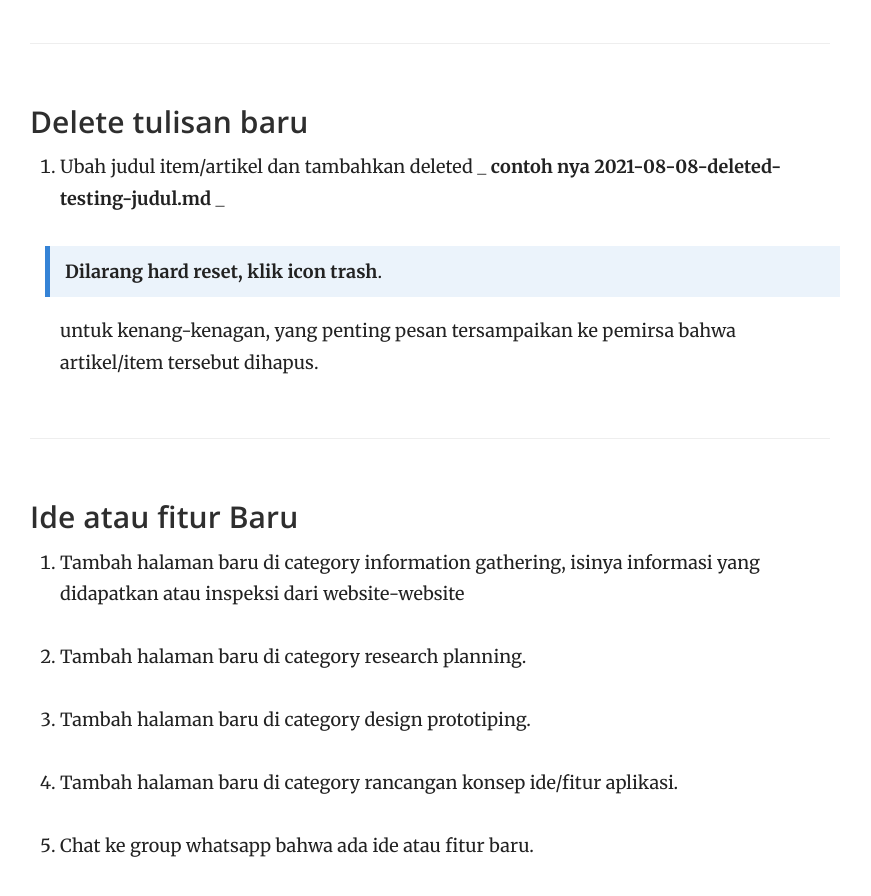
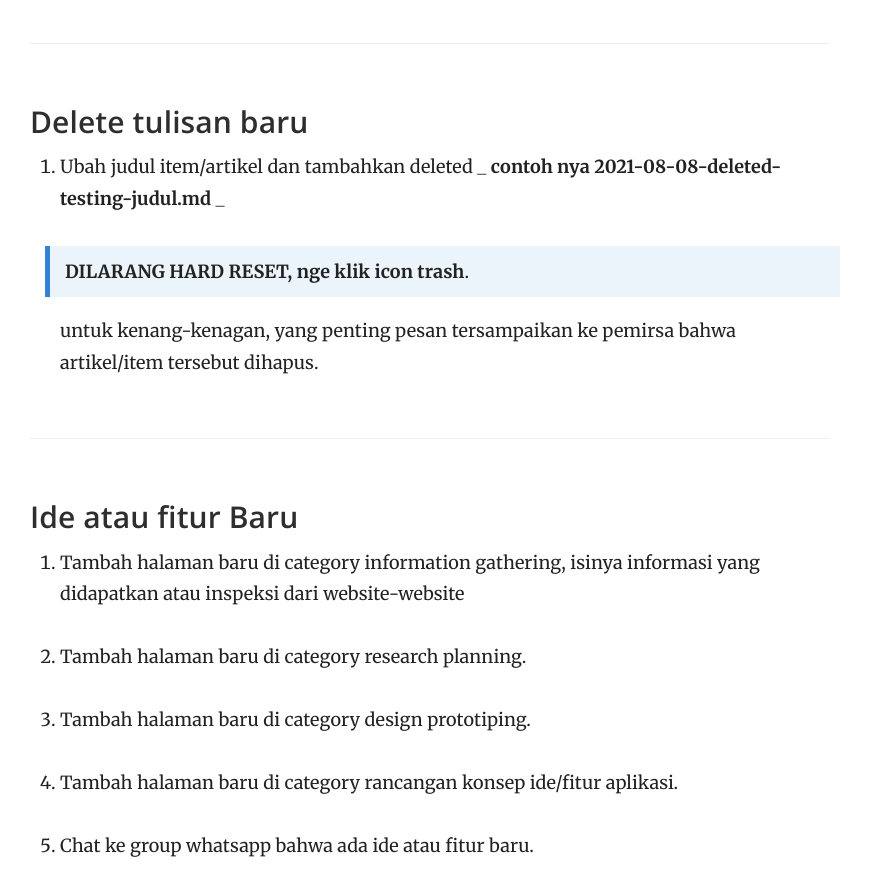
Before and after one commit to hanyakita-group/hakemy-docs, a Jekyll site: the page built from index.md, in a window 1280 px wide and 900 px high, scrolled down 7565 px. Shown: the top 896 px of the window, without its empty margins (360-1231 px from the left). Built offline with Jekyll 4.4.1, drawn with Linux system fonts in a browser that asks for light colours.

Commit message:
Update index.md

```diff
--- a/index.md
+++ b/index.md
@@ -90,7 +90,7 @@ Oke oke, tenang tenang, scroll ke bawah.
 1. Ubah judul item/artikel dan tambahkan deleted
 	**_ contoh nya 2021-08-08-deleted-testing-judul.md _**
 
-    > **Dilarang hard reset, klik icon trash**.
+    > **DILARANG HARD RESET, nge klik icon trash**.
 
     untuk kenang-kenagan, yang penting pesan tersampaikan ke pemirsa bahwa artikel/item tersebut dihapus.
 
```
